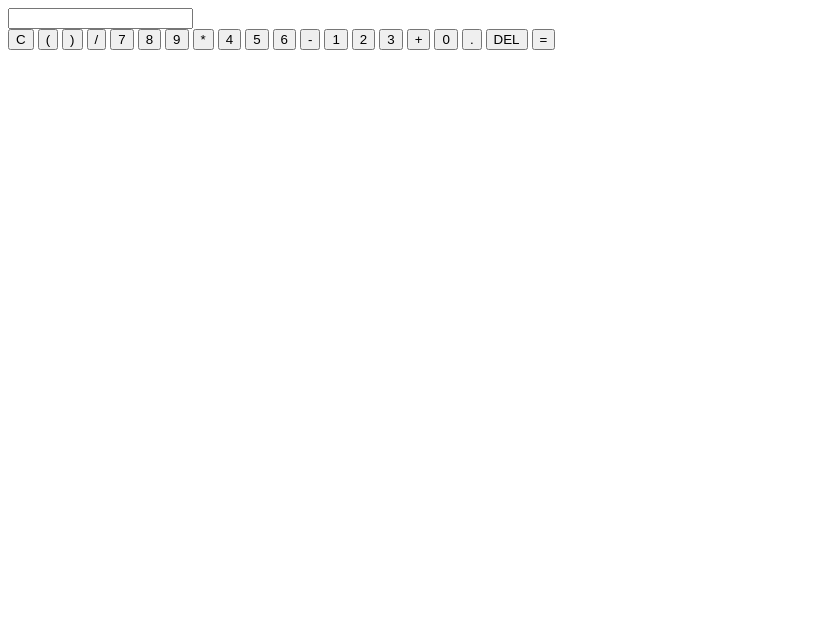
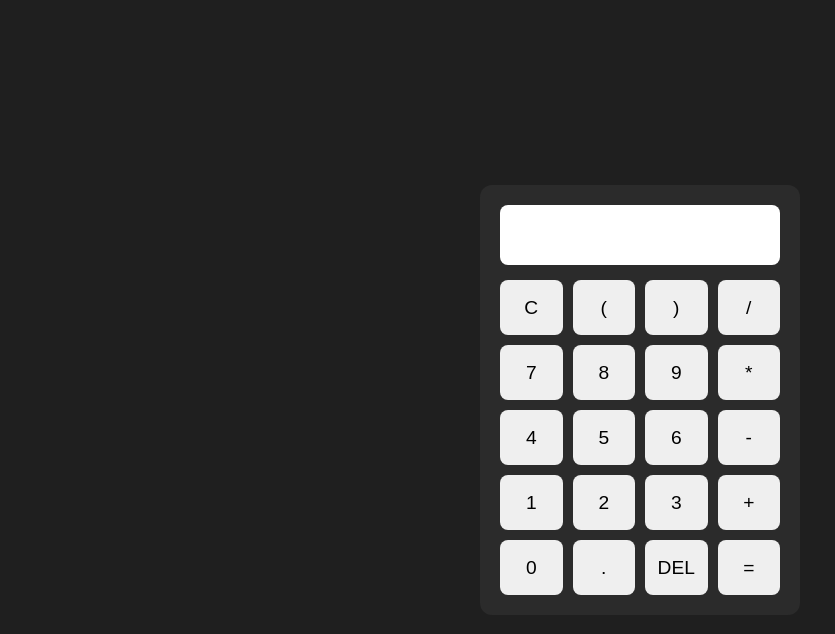
Before and after one commit to AndersonLuiz139/Calculadora, a plain HTML site: page index.html in a window 1280 px wide. Shown: the whole page, without its empty margins (0-835 px from the left). Drawn offline with Linux system fonts and the light colour scheme.

Commit message:
feat: adiciona layout inicial da calculadora

```diff
--- /dev/null
+++ b/assets/css/style.css
@@ -0,0 +1,47 @@
+* {
+  margin: 0;
+  padding: 0;
+  box-sizing: border-box;
+}
+
+body {
+  min-height: 100vh;
+  display: flex;
+  justify-content: center;
+  align-items: center;
+  background: #1f1f1f;
+  font-family: Arial, Helvetica, sans-serif;
+}
+
+.calculator {
+  width: 320px;
+  background: #2b2b2b;
+  padding: 20px;
+  border-radius: 12px;
+}
+
+.display {
+  width: 100%;
+  height: 60px;
+  margin-bottom: 15px;
+  padding: 10px;
+  font-size: 2rem;
+  text-align: right;
+  border: none;
+  outline: none;
+  border-radius: 8px;
+}
+
+.buttons {
+  display: grid;
+  grid-template-columns: repeat(4, 1fr);
+  gap: 10px;
+}
+
+button {
+  height: 55px;
+  font-size: 1.2rem;
+  border: none;
+  border-radius: 8px;
+  cursor: pointer;
+}
--- a/index.html
+++ b/index.html
@@ -4,7 +4,7 @@
   <meta charset="UTF-8">
   <meta name="viewport" content="width=device-width, initial-scale=1.0">
   <title>Calculadora</title>
-  <link rel="stylesheet" href="style.css">
+  <link rel="stylesheet" href="assets/css/style.css">
 </head>
 <body>
   <div class="calculator">
@@ -38,6 +38,6 @@
     </div>
   </div>
 
-  <script src="script.js"></script>
+  <script src="assets/js/main.js"></script>
 </body>
 </html>
```
